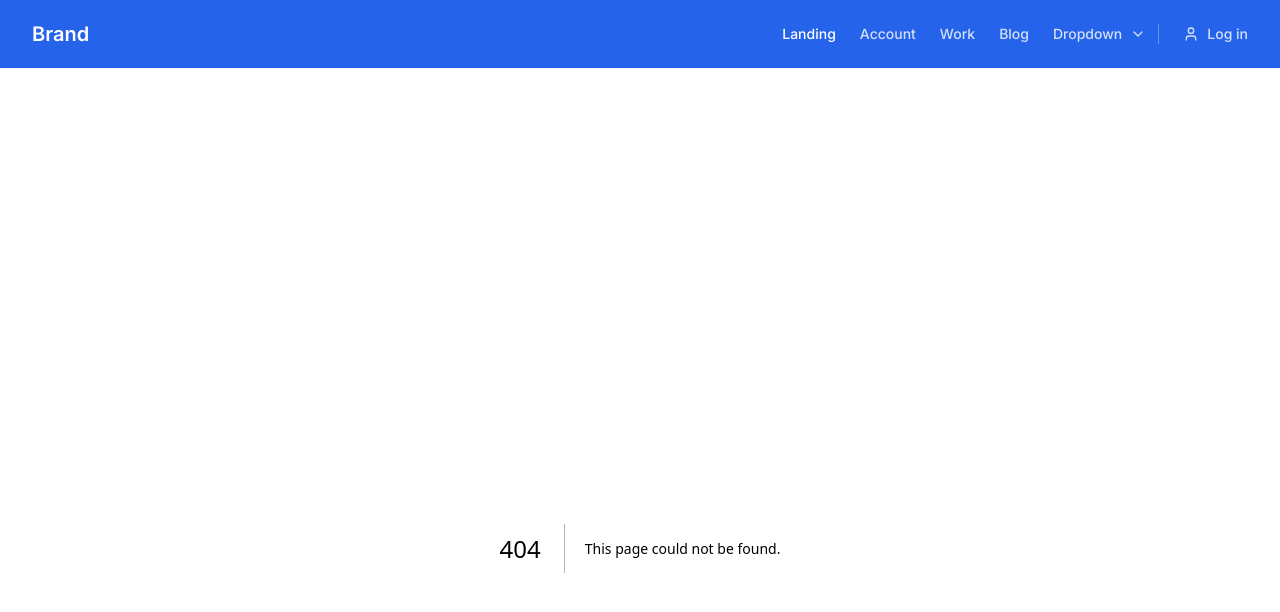
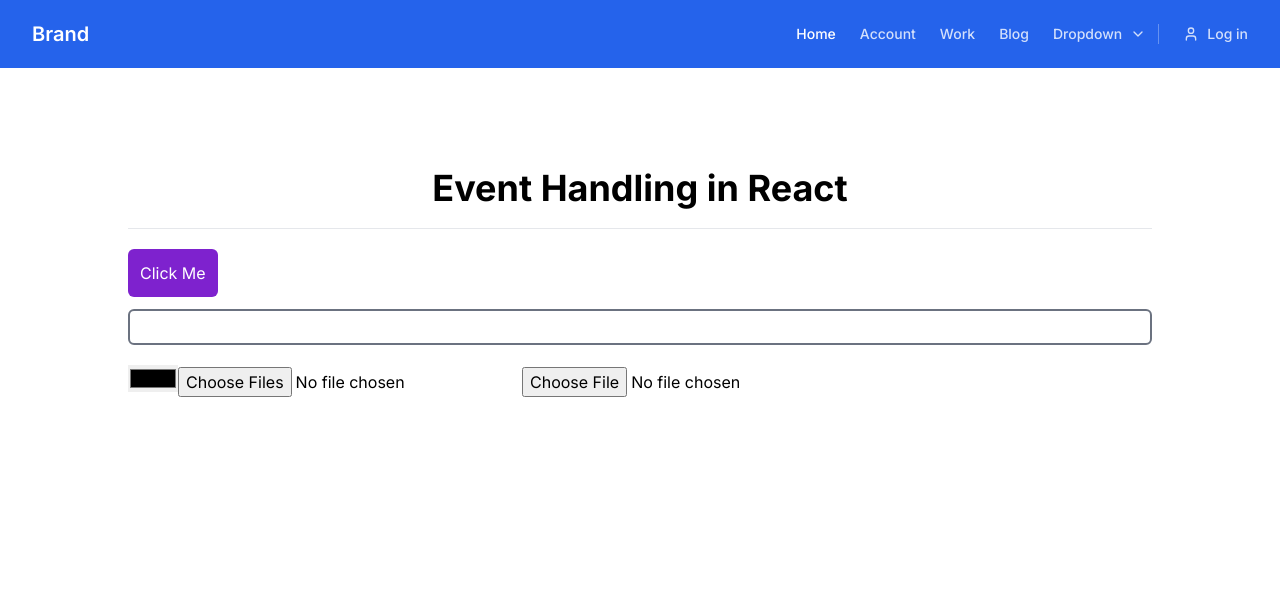
Before and after one commit to Neha-0713/frontend, a Next.js app: page /event-handling in a window 1280 px wide. Before the commit this address had no page. Shown: the top 612 px of the page. Built offline with nearby package versions, Linux system fonts and the light colour scheme.

Commit message:
event handling

```diff
--- /dev/null
+++ b/src/app/event-handling/page.jsx
@@ -0,0 +1,58 @@
+'use client';
+import React from 'react'
+
+const EventHandling = () => {
+
+const previewImage=(e)=>{
+const file=e.target.files[0];
+
+//initialize file reader
+const reader=new FileReader();
+
+//what to do when img is loaded
+reader.onload=(data)=>{
+const img = new Image();
+img.src=data.target.result;
+document.body.append(img);
+};
+
+//load the image
+reader.readAsDataURL(file);
+}
+
+
+
+
+  return (
+    <div className='max-w-5xl mx-auto'>
+        <h1 className='text-4xl text-center font-bold my-5'>Event Handling in React</h1>
+        <hr />
+
+        <button className=' mt-5 bg-purple-700 p-3 text-white rounded-md'
+        onClick={()=>{alert('button was clicked');}}
+
+        >Click Me</button>
+
+        <input
+        className='border-2 border-gray-500 rounded-md py-1 px-3 w-full mt-3'
+        onChange={(e)=>{console.log(e.target.value);}}
+
+        type="text" />
+        <input type="color"className='mt-5'
+        onChange={(e)=>{document.body.style.backgroundColor=e.target.value}}
+        />
+
+        <input type="file"
+        multiple
+        onChange={(e)=>{console.log(e.target.files);}}
+         />
+
+         <input type="file"
+         onChange={previewImage}
+         />
+
+        </div>
+  )
+}
+
+export default EventHandling;
--- a/src/components/Navbar.jsx
+++ b/src/components/Navbar.jsx
@@ -1,3 +1,4 @@
+import Link from 'next/link'
 import React from 'react'
 
 const Navbar = () => {
@@ -64,13 +65,13 @@ const Navbar = () => {
                         className="hs-collapse hidden overflow-hidden transition-all duration-300 basis-full grow sm:block"
                     >
                         <div className="flex flex-col sm:flex-row sm:items-center sm:justify-end py-2 md:py-0 sm:ps-7">
-                            <a
+                            <Link
                                 className="py-3 ps-px sm:px-3 font-medium text-white"
-                                href="#"
+                                href="/"
                                 aria-current="page"
                             >
-                                Landing
-                            </a>
+                                Home
+                            </Link>
                             <a
                                 className="py-3 ps-px sm:px-3 font-medium text-white/80 hover:text-white"
                                 href="#"
@@ -173,9 +174,9 @@ const Navbar = () => {
                                     </a>
                                 </div>
                             </div>
-                            <a
+                            <Link
                                 className="flex items-center gap-x-2 font-medium text-white/80 hover:text-white sm:border-s sm:border-white/30 py-2 md:py-0 sm:my-6 sm:ps-6"
-                                href="#"
+                                href="/login"
                             >
                                 <svg
                                     className="flex-shrink-0 size-4"
@@ -193,7 +194,7 @@ const Navbar = () => {
                                     <circle cx={12} cy={7} r={4} />
                                 </svg>
                                 Log in
-                            </a>
+                            </Link>
                         </div>
                     </div>
                 </nav>
```
